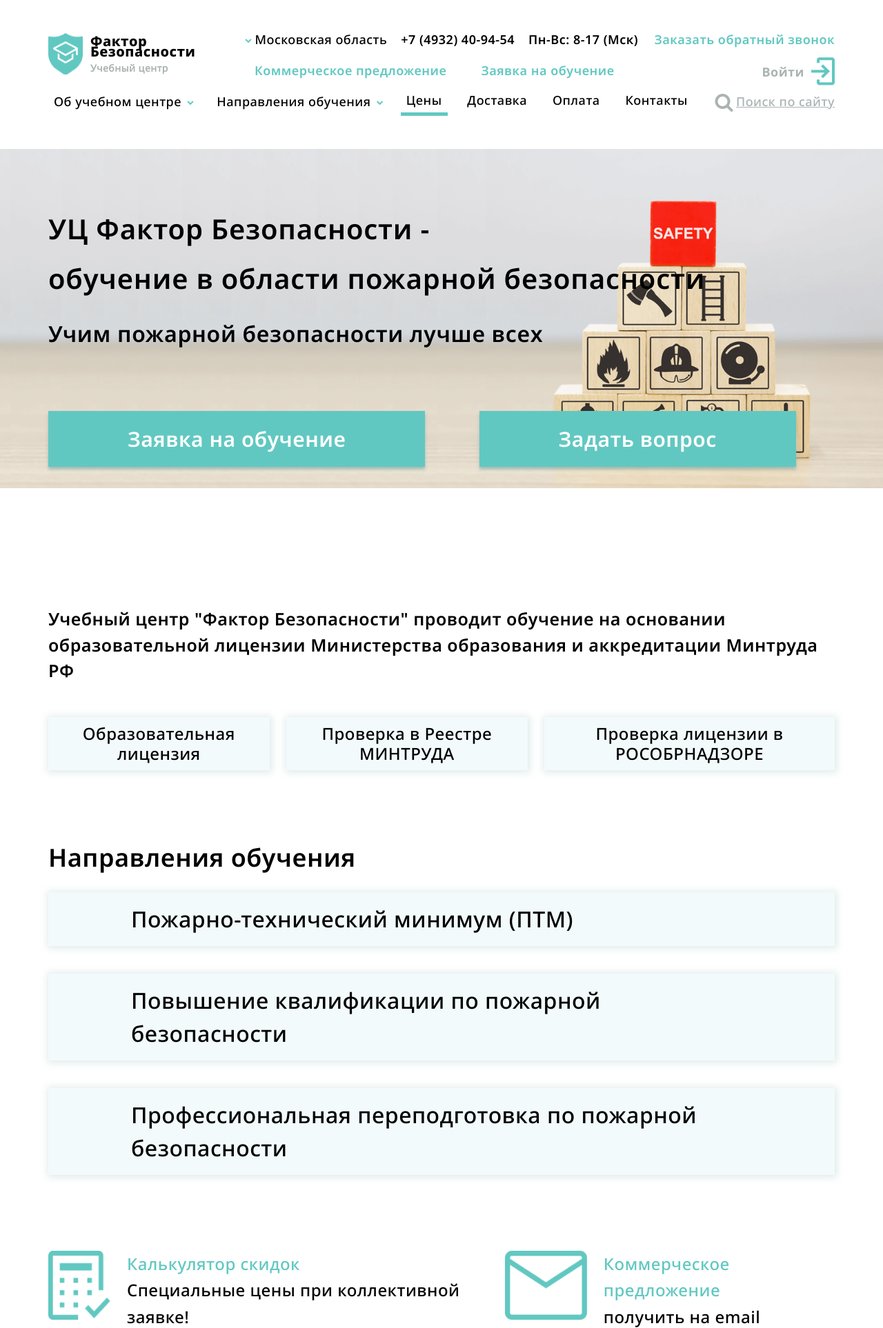
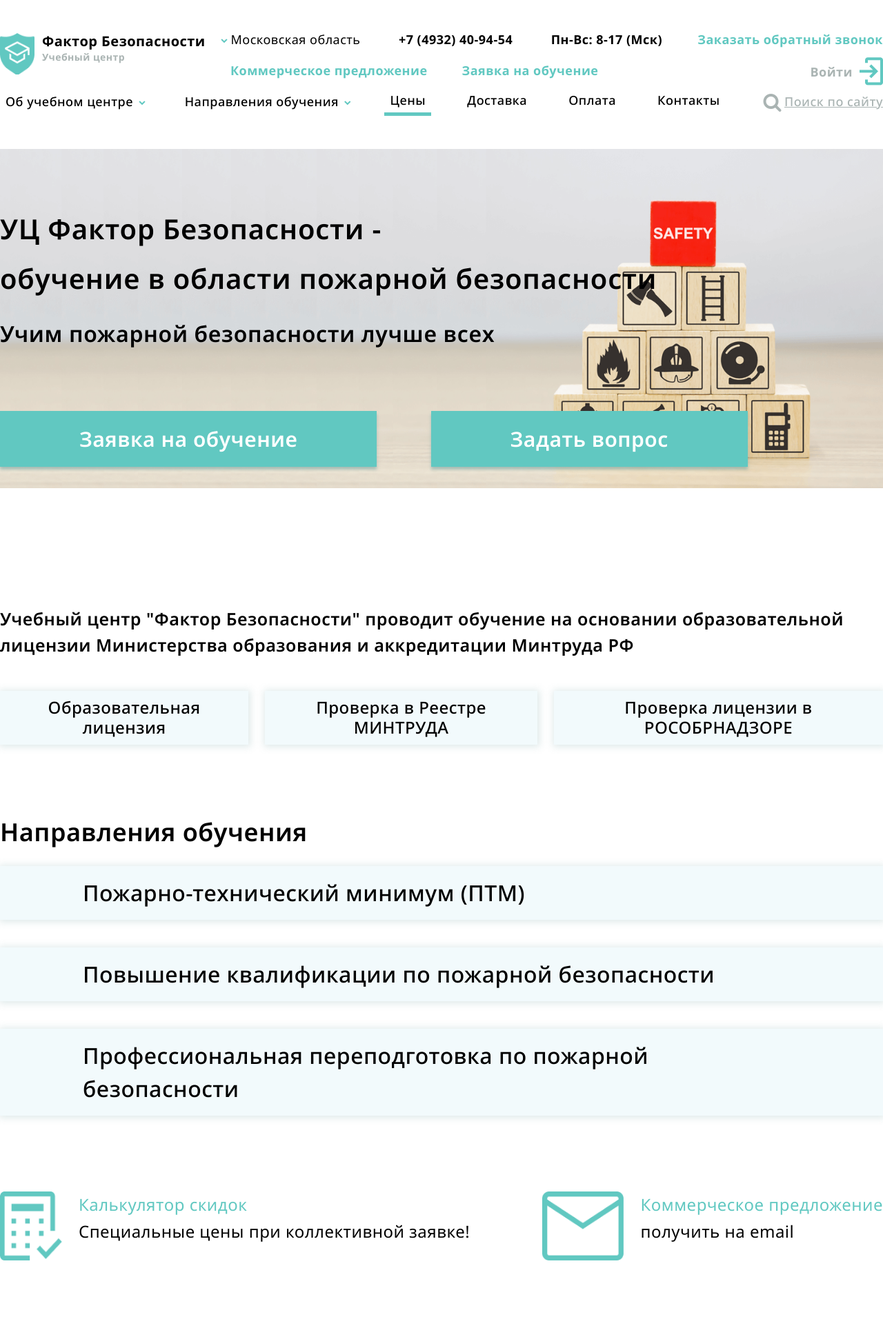
Before and after one commit to pmaks1985/fb-dpo, a PHP site: page / in a window 1280 px wide. Shown: the top 1926 px of the page at 69% size. Run offline with PHP 8.4, Linux system fonts and the light colour scheme.

Commit message:
переделал header

```diff
--- a/layout/css/template_styles.css
+++ b/layout/css/template_styles.css
@@ -18,7 +18,7 @@
 
 @font-face {
   font-family: 'NotoSans-Bold';
-  font-weight: 600;
+  font-weight: 700;
   src: local("NotoSans-Bold"), url("/layout/fonts/NotoSans-Bold.woff2") format("woff2"), url("/layout/fonts/NotoSans-Bold.woff") format("woff"), url("/layout/fonts/NotoSans-Bold.ttf") format("ttf"), url("/layout/fonts/NotoSans-Bold.eot") format("eot");
 }
 
@@ -29,7 +29,7 @@
 }
 
 body {
-  font-family: 'NotoSans-Medium';
+  font-family: 'NotoSans';
   font-style: normal;
   font-size: 24px;
   line-height: 160%;
@@ -39,7 +39,6 @@ body {
 
 h1 {
   font-family: 'NotoSans-SemiBold';
-  font-weight: 600;
   font-size: 40px;
   line-height: 180%;
   letter-spacing: 0.02em;
@@ -49,7 +48,6 @@ h1 {
 h2,
 .h2 {
   font-family: 'NotoSans-SemiBold';
-  font-weight: 600;
   font-size: 36px;
   line-height: 120%;
   padding-bottom: 20px;
@@ -59,7 +57,6 @@ h3,
 .h3 {
   font-family: 'NotoSans-Bold';
   font-style: normal;
-  font-weight: 700;
   font-size: 30px;
   line-height: 160%;
 }
@@ -71,6 +68,10 @@ a {
 a:hover {
   text-decoration: none;
   color: #31A099;
+}
+
+.container-xl {
+  max-width: 1300px;
 }
 
 .text-light-green {
@@ -111,25 +112,19 @@ a.text-black:hover {
 }
 
 .logo_text {
-  font-family: 'NotoSans';
-  font-style: normal;
-  font-weight: 600;
+  font-family: 'NotoSans-Bold';
   font-size: 14px;
   line-height: 110%;
   color: #AAB4B3;
 }
 
 .logo_text > div:first-child {
-  font-family: 'NotoSans-ExtraBold';
-  font-weight: 800;
+  font-family: 'NotoSans-Bold';
   font-size: 20px;
   color: #000000;
 }
 
 .select-region {
-  font-family: 'NotoSans-Medium';
-  font-style: normal;
-  font-weight: 500;
   font-size: 18px;
   line-height: 110%;
   color: #000000;
@@ -140,8 +135,7 @@ a.text-black:hover {
 }
 
 .header-phone {
-  font-family: 'NotoSans-SemiBold';
-  font-weight: 600;
+  font-family: 'NotoSans-Bold';
   font-size: 18px;
   line-height: 110%;
 }
@@ -155,15 +149,13 @@ a.text-black:hover {
 }
 
 .header-time {
-  font-family: 'NotoSans-SemiBold';
-  font-weight: 600;
+  font-family: 'NotoSans-Bold';
   font-size: 18px;
   line-height: 110%;
 }
 
 .header-bottom {
-  font-family: 'NotoSans-SemiBold';
-  font-weight: 600;
+  font-family: 'NotoSans-Bold';
   font-size: 18px;
   line-height: 110%;
   padding-left: 14px;
@@ -175,16 +167,13 @@ a.text-black:hover {
 }
 
 .callback {
-  font-family: 'NotoSans-SemiBold';
-  font-weight: 600;
+  font-family: 'NotoSans-Bold';
   font-size: 18px;
   line-height: 110%;
 }
 
 .come-in {
   font-family: 'NotoSans-Bold';
-  font-style: normal;
-  font-weight: 700;
   font-size: 18px;
   line-height: 110%;
   padding-top: 15px;
@@ -274,7 +263,8 @@ a.text-black:hover {
 }
 
 .nav-search {
-  right: 0;
+  right: 0px;
+  top: 15px;
 }
 
 .nav-search input {
@@ -289,8 +279,8 @@ a.text-black:hover {
 }
 
 .nav-search input:focus {
-  -webkit-transition: all 1s;
-  transition: all 1s;
+  -webkit-transition: all 0.5s;
+  transition: all 0.5s;
   width: 18vw !important;
 }
 
--- a/layout/css/template_styles.scss
+++ b/layout/css/template_styles.scss
@@ -19,7 +19,7 @@
 
     @font-face {
         font-family: 'NotoSans-Bold';
-        font-weight: 600;
+        font-weight: 700;
         src: local("NotoSans-Bold"), url("/layout/fonts/NotoSans-Bold.woff2") format("woff2"), url("/layout/fonts/NotoSans-Bold.woff") format("woff"), url("/layout/fonts/NotoSans-Bold.ttf") format("ttf"), url("/layout/fonts/NotoSans-Bold.eot") format("eot");
     }
 
@@ -30,7 +30,7 @@
     }
 
     body {
-        font-family: 'NotoSans-Medium';
+        font-family: 'NotoSans';
         font-style: normal;
         font-size: 24px;
         line-height: 160%;
@@ -40,7 +40,6 @@
 
     h1 {
         font-family: 'NotoSans-SemiBold';
-        font-weight: 600;
         font-size: 40px;
         line-height: 180%;
         letter-spacing: 0.02em;
@@ -50,7 +49,6 @@
     h2,
     .h2 {
         font-family: 'NotoSans-SemiBold';
-        font-weight: 600;
         font-size: 36px;
         line-height: 120%;
         padding-bottom: 20px;
@@ -60,7 +58,6 @@
     .h3 {
         font-family: 'NotoSans-Bold';
         font-style: normal;
-        font-weight: 700;
         font-size: 30px;
         line-height: 160%;
     }
@@ -72,6 +69,10 @@
     a:hover {
         text-decoration: none;
         color: #31A099;
+    }
+
+    .container-xl {
+        max-width: 1300px;
     }
 
     .text-light-green {
@@ -110,15 +111,12 @@
             margin-right: 11px;
         }
         &_text {
-            font-family: 'NotoSans';
-            font-style: normal;
-            font-weight: 600;
+            font-family: 'NotoSans-Bold';
             font-size: 14px;
             line-height: 110%;
             color: #AAB4B3;
             &>div:first-child {
-                font-family: 'NotoSans-ExtraBold';
-                font-weight: 800;
+                font-family: 'NotoSans-Bold';
                 font-size: 20px;
                 color: #000000;
             }
@@ -126,9 +124,6 @@
     }
 
     .select-region {
-        font-family: 'NotoSans-Medium';
-        font-style: normal;
-        font-weight: 500;
         font-size: 18px;
         line-height: 110%;
         color: #000000;
@@ -140,8 +135,7 @@
 
     .header {
         &-phone {
-            font-family: 'NotoSans-SemiBold';
-            font-weight: 600;
+            font-family: 'NotoSans-Bold';
             font-size: 18px;
             line-height: 110%;
             &>a {
@@ -152,14 +146,12 @@
             }
         }
         &-time {
-            font-family: 'NotoSans-SemiBold';
-            font-weight: 600;
+            font-family: 'NotoSans-Bold';
             font-size: 18px;
             line-height: 110%;
         }
         &-bottom {
-            font-family: 'NotoSans-SemiBold';
-            font-weight: 600;
+            font-family: 'NotoSans-Bold';
             font-size: 18px;
             line-height: 110%;
             padding-left: 14px;
@@ -171,16 +163,13 @@
     }
 
     .callback {
-        font-family: 'NotoSans-SemiBold';
-        font-weight: 600;
+        font-family: 'NotoSans-Bold';
         font-size: 18px;
         line-height: 110%;
     }
 
     .come-in {
         font-family: 'NotoSans-Bold';
-        font-style: normal;
-        font-weight: 700;
         font-size: 18px;
         line-height: 110%;
         padding-top: 15px;
@@ -260,7 +249,8 @@
     }
 
     .nav-search {
-        right: 0;
+        right: 0px;
+        top: 15px;
         & input {
             font-size: 18px;
             background: #FFFFFF;
@@ -270,7 +260,7 @@
             padding-left: 30px;
             width: 0;
             &:focus {
-                transition: all 1s;
+                transition: all 0.5s;
                 width: 18vw !important;
             }
         }
--- a/layout/index.html
+++ b/layout/index.html
@@ -13,7 +13,7 @@
 
 <body>
     <header>
-        <div class="container">
+        <div class="container-xl">
             <div class="row pt-5">
                 <div class="col-3 p-0">
                     <a href="/">
@@ -55,7 +55,7 @@
             </div>
         </div>
     </header>
-    <div class="container p-0 pb-5">
+    <div class="container-xl p-0 pb-5">
         <nav class="navbar navbar-expand-lg p-0">
             <button class="navbar-toggler" type="button" data-toggle="collapse" data-target="#navbarSupportedContent" aria-controls="navbarSupportedContent" aria-expanded="false" aria-label="Переключатель навигации">
           <span class="navbar-toggler-icon"></span>
@@ -162,7 +162,7 @@
 
     <div class="content">
       <div class="general-img mx-auto">
-        <div class="container px-0">
+        <div class="container-xl px-0">
           <div class="general d-flex flex-column justify-content-between">
             <div>
               <div class="general-title">
@@ -180,7 +180,7 @@
                 </div>
                 </div>
                 </div>
-                <div class="container px-0">
+                <div class="container-xl px-0">
                     <div class="educational-center pt-5">
                         <div class="educational-center_title pb-5">
                             Учебный центр "Фактор Безопасности" проводит обучение на основании образовательной лицензии Министерства образования и аккредитации Минтруда РФ
@@ -413,7 +413,7 @@
     </div>
 
     <footer>
-        <div class="container">
+        <div class="container-xl">
             <div class="row pt-5">
                 <div class="col-3 p-0">
                     <a href="/">
@@ -570,11 +570,13 @@
             $(".magic-link").click(function() {
                 $(".nav-search").toggleClass("d-flex").toggleClass("d-none");
                 $(".magic-input").focus();
+                $(".search").toggleClass("d-flex").toggleClass("d-none");
             });
             $(document).mouseup(function(e) {
                 var container = $(".nav-search");
                 if (container.has(e.target).length === 0) {
                     container.addClass("d-none").removeClass("d-flex");
+                    $(".search").addClass("d-flex").removeClass("d-none");
                 }
             });
         });
```
